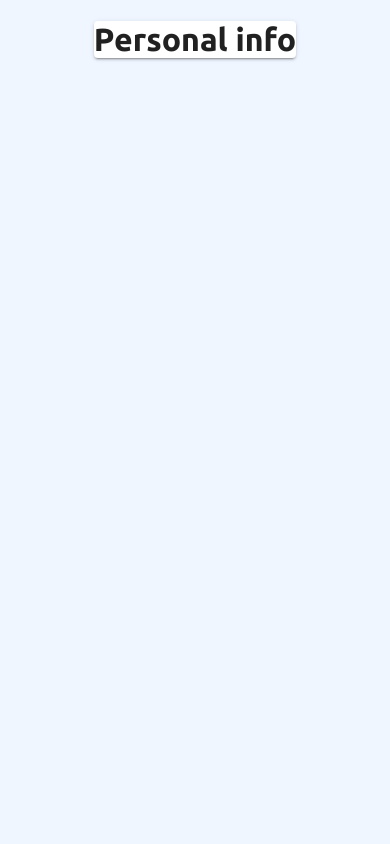
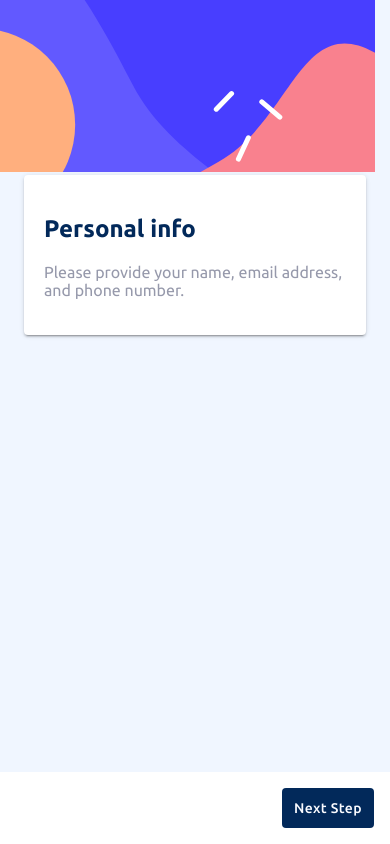
Before and after one commit to KamsiyonnaObi/multi-step-form, a React (Vite) app: page / in a window 390 px wide. Built offline with nearby package versions, Linux system fonts and the light colour scheme.

Commit message:
chore: build mobile header and footer

```diff
--- a/Main.tsx
+++ b/Main.tsx
@@ -1,7 +1,32 @@
 import React from "react";
 import { createRoot } from "react-dom/client";
 import App from "./src/App";
+import { Button, ThemeProvider, createTheme } from "@mui/material";
 
 const container = document.getElementById("app");
 const root = createRoot(container!);
-root.render(<App />);
+
+const theme = createTheme({
+  components: {
+    MuiButton: {
+      defaultProps: {
+        disableRipple: true,
+        disableElevation: true,
+      },
+      styleOverrides: {
+        root: {
+          fontFamily: "Ubuntu",
+          padding: "8px 12px",
+          color: "var(--alabaster)",
+          backgroundColor: "var(--marine-blue)",
+          textTransform: "none",
+        },
+      },
+    },
+  },
+});
+root.render(
+  <ThemeProvider theme={theme}>
+    <App />
+  </ThemeProvider>
+);
--- a/global.css
+++ b/global.css
@@ -16,11 +16,44 @@
 
 body {
   font-family: "Ubuntu", sans-serif;
+  background-color: var(--magnolia);
   font-size: 16px;
-  background-color: var(--magnolia);
+  min-height: 100vh;
   margin: 0;
+}
+
+#app {
   display: flex;
+  height: 100vh;
   flex-direction: column;
-  align-items: center;
-  justify-content: center;
 }
+
+.hidden {
+  display: none;
+}
+
+h1,
+h2,
+h3,
+h4,
+h5,
+h6 {
+  color: var(--marine-blue);
+}
+
+.step-container {
+  padding: 20px;
+}
+
+.grey-text {
+  font-size: 16px;
+  color: var(--cool-gray);
+}
+
+.mobile-footer {
+  background-color: var(--white);
+  margin-top: auto;
+  padding: 16px;
+  display: flex;
+  justify-content: space-between;
+}
--- a/src/App.tsx
+++ b/src/App.tsx
@@ -1,12 +1,42 @@
 import React from "react";
 import Paper from "@mui/material/Paper";
+import Button from "@mui/material/Button";
 
 const App = () => {
   return (
     <>
-      <Paper elevation={2}>
-        <h1>Personal info</h1>
+      <div>
+        <img src="../assets/images/bg-sidebar-mobile.svg" alt="header-image" />
+      </div>
+      <Paper elevation={2} sx={{ margin: "0 24px" }}>
+        <section className="step-container">
+          <h1>Personal info</h1>
+          <p className="grey-text">
+            Please provide your name, email address, and phone number.
+          </p>
+        </section>
       </Paper>
+      {/* Mobile Footer */}
+      <div className="mobile-footer">
+        <Button
+          variant="text"
+          onClick={() => {
+            alert("I've been clicked");
+          }}
+          sx={{ display: "none" }}
+        >
+          Go Back
+        </Button>
+        <Button
+          variant="contained"
+          onClick={() => {
+            alert("I've been clicked");
+          }}
+          sx={{ marginLeft: "auto" }}
+        >
+          Next Step
+        </Button>
+      </div>
     </>
   );
 };
```
